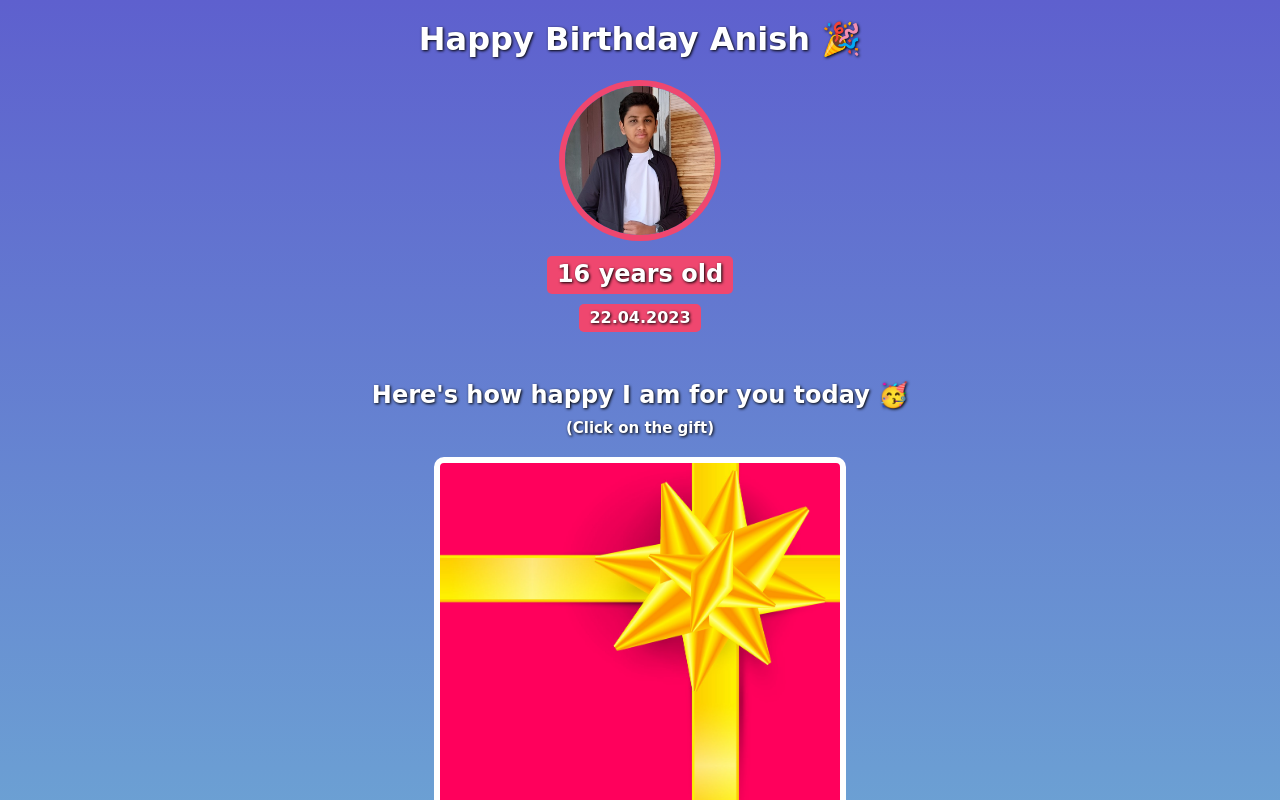
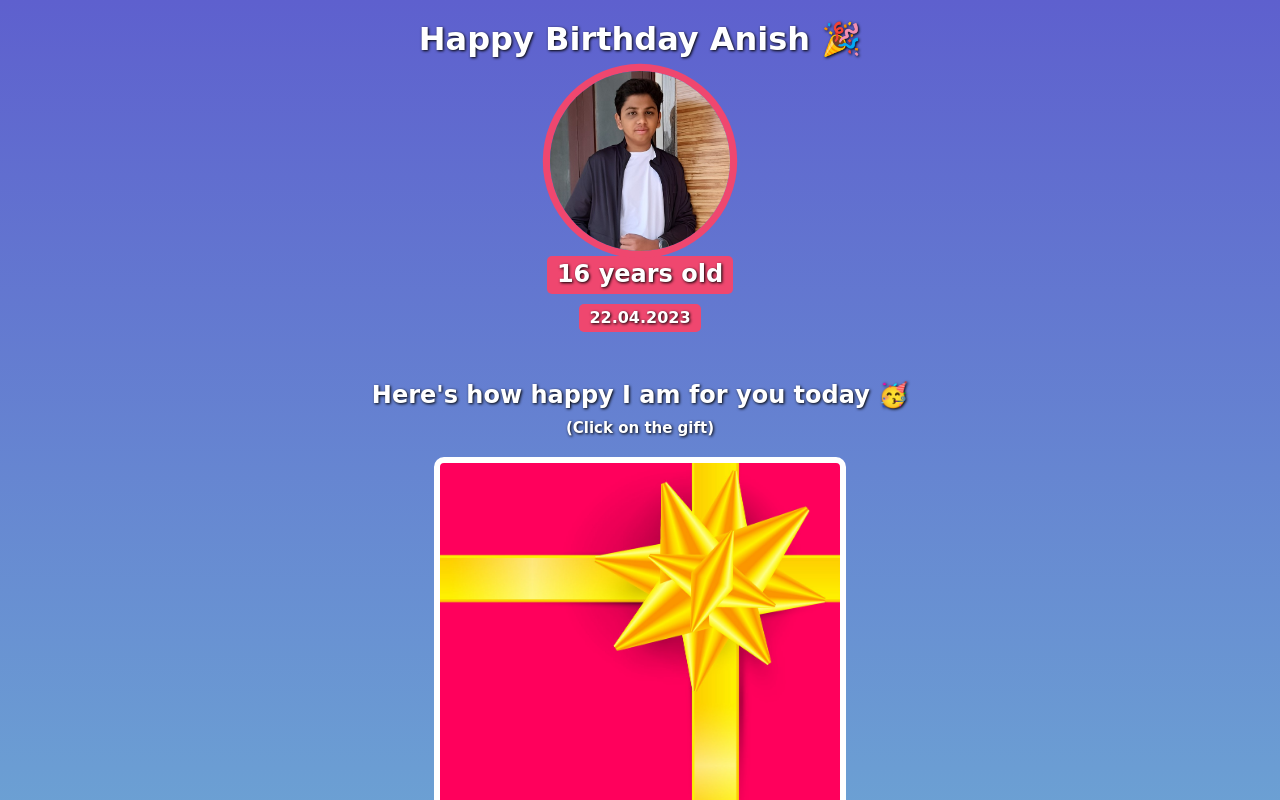
Before and after one commit to Akshath-Kare/HBD-Layam, a website built with Vite: page index.html in a window 1280 px wide. In both pictures the pointer is over the picture 640 px from the left and 160 px from the top of the page. Shown: the top 800 px of the page. Built offline with nearby package versions, Linux system fonts and the light colour scheme; a web font is replaced by a local one.

Commit message:
Update styles.css

```diff
--- a/styles.css
+++ b/styles.css
@@ -12,6 +12,17 @@ h1, h2, h3, h4, p {
 
 .gift-hint{
     font-size: 15px
+}
+
+.grow img{
+transition: 1s ease;
+}
+
+.grow img:hover{
+-webkit-transform: scale(1.2);
+-ms-transform: scale(1.2);
+transform: scale(1.2);
+transition: 1.5s ease;
 }
 
 #bff-img {
```
